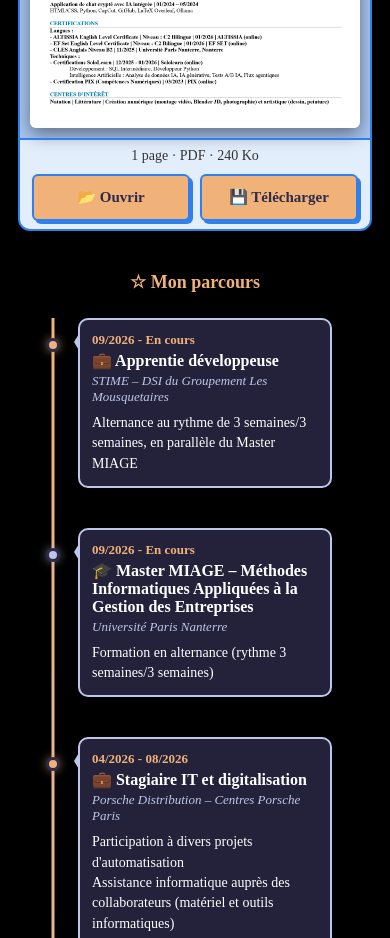
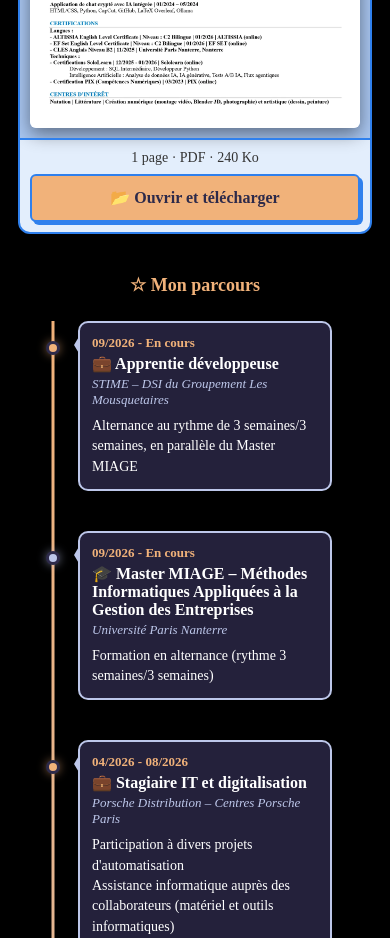
Before and after one commit to fromwonderland/Portfolio-digital, a plain HTML site: page index.html in a window 390 px wide. Shown: the part 2593-3531 px from the top of the page. Drawn offline with Linux system fonts and the light colour scheme.

Commit message:
CV : un seul bouton « Ouvrir et télécharger »
- Remplace les boutons « Ouvrir » et « Télécharger » par un bouton
  unique : le lien ouvre le PDF dans un nouvel onglet et downloadCv()
  lance en même temps son téléchargement, sous le nom
  CV_Camilia_SABA.pdf (dossier Téléchargements de l'appareil)
- Téléphone : texte « 1 page · PDF · 240 Ko » au-dessus, bouton en
  pleine largeur de 48 px de haut, facile à toucher

Vérifié à 1280 et 375 px (ouverture et téléchargement interceptés
pendant le test, aucun fichier réellement téléchargé).

Co-Authored-By: Claude Opus 5.5 <noreply@anthropic.com>

```diff
--- a/index.html
+++ b/index.html
@@ -119,10 +119,8 @@
                 </div>
                 <div class="cv-window-status">
                     <span class="cv-window-info">1 page · PDF · 240 Ko</span>
-                    <div class="cv-window-actions">
-                        <a class="cv-window-button" href="Camilia SABA CV Master.pdf" target="_blank" rel="noopener noreferrer">📂 Ouvrir</a>
-                        <a class="cv-window-button" href="Camilia SABA CV Master.pdf" download>💾 Télécharger</a>
-                    </div>
+                    <!-- Ouvre le PDF dans un nouvel onglet (lien) et le télécharge en même temps (downloadCv) -->
+                    <a class="cv-window-button" href="Camilia SABA CV Master.pdf" target="_blank" rel="noopener noreferrer" onclick="downloadCv(this)">📂 Ouvrir et télécharger</a>
                 </div>
             </div>
 
--- a/script.js
+++ b/script.js
@@ -120,6 +120,17 @@ function openProject(id) {
 
 function closeProject() {
     document.getElementById('project-modal').classList.remove('show');
+}
+
+// Bouton « Ouvrir et télécharger » du CV : le lien ouvre le PDF dans un nouvel onglet,
+// et cette fonction lance en même temps son téléchargement (dossier Téléchargements de l'appareil)
+function downloadCv(link) {
+    const download = document.createElement('a');
+    download.href = link.href;
+    download.download = 'CV_Camilia_SABA.pdf';
+    document.body.appendChild(download);
+    download.click();
+    download.remove();
 }
 
 function openLetter() {
--- a/styles.css
+++ b/styles.css
@@ -173,7 +173,7 @@ html {
     background: white;
 }
 
-/* Barre d'état en bas de la fenêtre, avec les boutons Ouvrir / Télécharger */
+/* Barre d'état en bas de la fenêtre, avec le bouton « Ouvrir et télécharger » */
 .cv-window-status {
     display: flex;
     align-items: center;
@@ -184,11 +184,6 @@ html {
     border-top: 2px solid var(--border-color);
     color: #333;
     font-size: 14px;
-}
-
-.cv-window-actions {
-    display: flex;
-    gap: 10px;
 }
 
 .cv-window-button {
@@ -1579,7 +1574,7 @@ html {
         cursor: zoom-in;
     }
 
-    /* Fenêtre du CV : marges réduites, boutons pleine largeur faciles à toucher */
+    /* Fenêtre du CV : marges réduites, bouton pleine largeur facile à toucher */
     .cv-window-body {
         padding: 10px;
     }
@@ -1587,12 +1582,14 @@ html {
     .cv-window-status {
         flex-direction: column;
         align-items: stretch;
+        gap: 8px;
+        padding: 10px;
         text-align: center;
     }
 
     .cv-window-button {
-        flex: 1;
-        min-height: 44px;
+        min-height: 48px;
+        font-size: 16px;
     }
 
     /* Fiches projets et lettre en plein écran */
```
